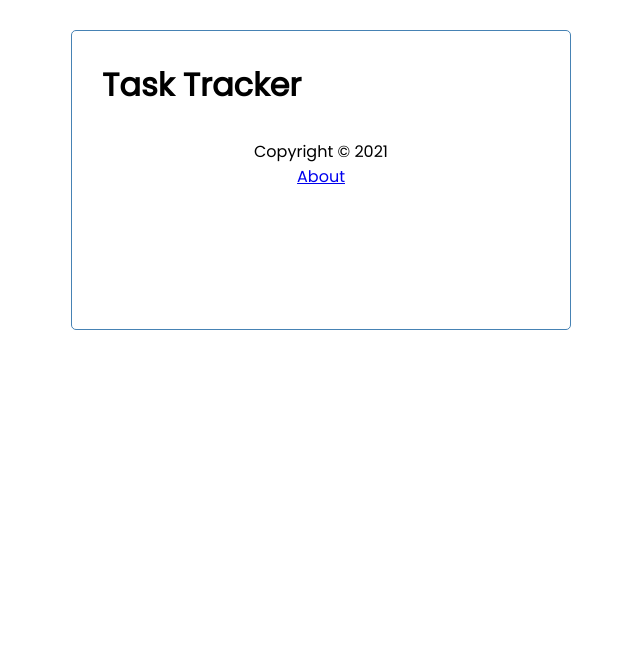
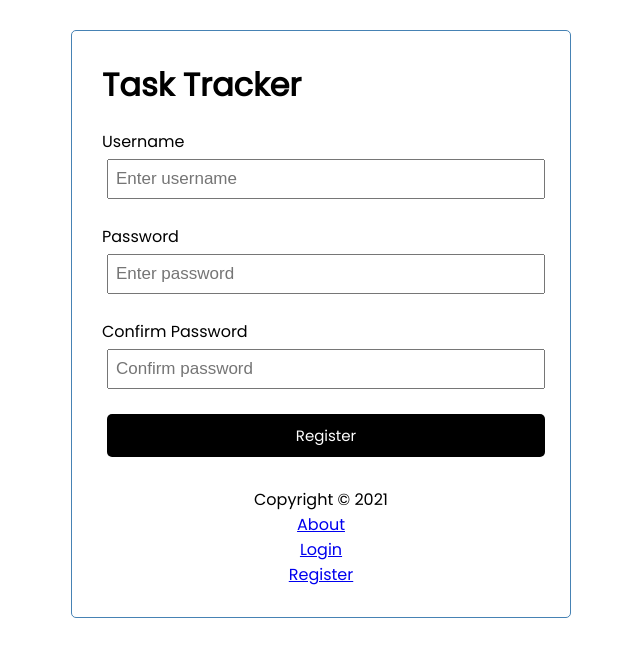
Before and after one commit to taeganwarren/react-task-tracker, a React (Create React App) app in the folder client/: page /register in a window 1280 px wide. Shown: the top 656 px of the page, without its empty margins (319-959 px from the left). Built offline with nearby package versions, Linux system fonts and the light colour scheme; no server answers.

Commit message:
Add login and register form

```diff
--- a/client/src/App.js
+++ b/client/src/App.js
@@ -6,6 +6,8 @@ import AddTask from './components/AddTask'
 import Header from './components/Header';
 import Footer from './components/Footer';
 import About from './components/About';
+import Login from './components/Login';
+import Register from './components/Register';
 
 function App() {
 
@@ -20,6 +22,29 @@ function App() {
     }
     getTasks();
   }, []);
+
+  // Register User
+  const registerUser = async (username, password) => {
+    const res = await fetch('https://localhost:5000/api/v1/users/register', {
+      method: 'POST',
+      headers: {
+        'Content-type': 'application/json'
+      },
+      body: JSON.stringify(username)
+    });
+    const data = await res.json();
+  }
+
+  // Login User
+  const loginUser = async(user) => {
+    const res = await fetch('https://localhost:5000/api/v1/users/login', {
+      method: 'POST',
+      headers: {
+        'Content-type': 'application/json'
+      },
+      body: JSON.stringify(user)
+    });
+  }
 
   // Fetch tasks
   const fetchTasks = async () => {
@@ -60,6 +85,12 @@ function App() {
         </>
       )} />
       <Route path='/about' component={About} />
+      <Route path='/login'>
+
+      </Route>
+      <Route path='/register'>
+        <Register onRegister={registerUser} />
+      </Route>
       <Footer />
     </div>
     </Router>
--- a/client/src/components/Footer.js
+++ b/client/src/components/Footer.js
@@ -4,7 +4,15 @@ const Footer = () => {
     return (
         <footer>
             <p>Copyright &copy; 2021</p>
-            <Link to='/about'>About</Link>
+            <div>
+                <Link to='/about'>About</Link>
+            </div>
+            <div>
+                <Link to='/login'>Login</Link>
+            </div>
+            <div>
+                <Link to='/register'>Register</Link>
+            </div>
         </footer>
     )
 }
--- /dev/null
+++ b/client/src/components/Login.js
@@ -0,0 +1,36 @@
+import { useState } from 'react'
+
+const Login = () => {
+
+    const [ username, setUsername ] = useState('');
+    const [ password, setPassword ] = useState('');
+
+    const onSubmit = (e) => {
+        e.preventDefault();
+        if (!username || !password) {
+            alert('Please fill in all fields.');
+            return;
+        }
+        //onAdd({ text });
+        setUsername('');
+        setPassword('');
+    }
+
+    return (
+        <div>
+            <form className='login-form' onSubmit={onSubmit}>
+                <div className='form-control'>
+                    <label>Username</label>
+                    <input type='text' placeholder='Enter username' value={username} onChange={(e) => setUsername(e.target.value)} />
+                </div>
+                <div className='form-control'>
+                    <label>Password</label>
+                    <input type='password' placeholder='Enter password' value={password} onChange={(e) => setPassword(e.target.value)} />
+                </div>
+                <input type='submit' value='Login' className='btn btn-block' />
+            </form>
+        </div>
+    )
+}
+
+export default Login
--- /dev/null
+++ b/client/src/components/Register.js
@@ -0,0 +1,46 @@
+import { useState } from 'react'
+
+const Register = ({ onRegister }) => {
+
+    const [ username, setUsername ] = useState('');
+    const [ password, setPassword ] = useState('');
+    const [ confirmedPassword, setConfirmedPassword ] = useState('');
+
+    const onSubmit = (e) => {
+        e.preventDefault();
+        if (!username || !password || !confirmedPassword) {
+            alert('Please fill in all fields.');
+            return;
+        }
+        if (password !== confirmedPassword) {
+            alert('Passwords must match.');
+            return;
+        }
+        onRegister({ username, password });
+        setUsername('');
+        setPassword('');
+        setConfirmedPassword('');
+    }
+
+    return (
+        <div>
+            <form className='register-form' onSubmit={onSubmit}>
+                <div className='form-control'>
+                    <label>Username</label>
+                    <input type='text' placeholder='Enter username' value={username} onChange={(e) => setUsername(e.target.value)} />
+                </div>
+                <div className='form-control'>
+                    <label>Password</label>
+                    <input type='password' placeholder='Enter password' value={password} onChange={(e) => setPassword(e.target.value)} />
+                </div>
+                <div className='form-control'>
+                    <label>Confirm Password</label>
+                    <input type='password' placeholder='Confirm password' value={confirmedPassword} onChange={(e) => setConfirmedPassword(e.target.value)} />
+                </div>
+                <input type='submit' value='Register' className='btn btn-block' />
+            </form>
+        </div>
+    )
+}
+
+export default Register
--- a/client/src/index.css
+++ b/client/src/index.css
@@ -71,6 +71,10 @@ body {
   margin-bottom: 40px;
 }
 
+.login-form {
+  margin-bottom: 40px;
+}
+
 .form-control {
   margin: 20px 0;
 }
```
Also changed, not shown: 1 other file (tests, documents, lock files or other folders).
